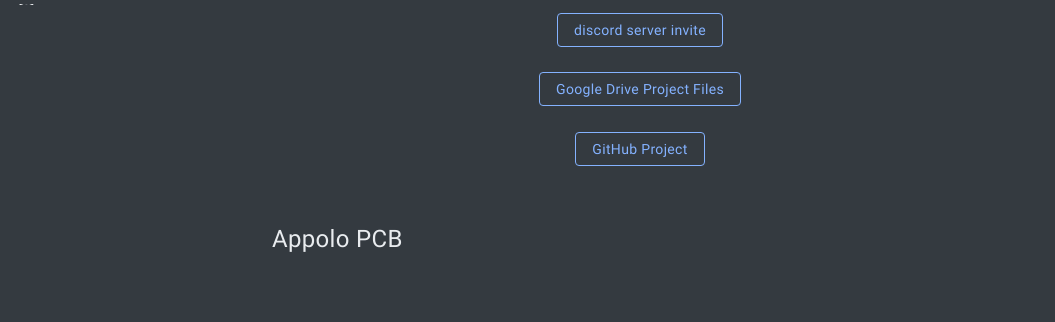
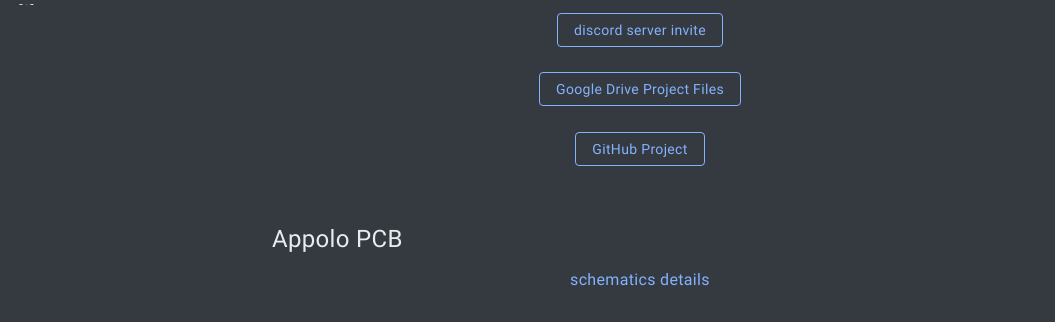
Before and after one commit to SuperPower/superpower.github.io, a plain HTML site: page index.html in a window 1280 px wide. Shown: the part 795-1117 px from the top of the page, without its empty margins (0-1055 px from the left). Drawn offline with Linux system fonts and the light colour scheme; some packages are replaced by stand-ins of ours; a script that the page names is missing.

Commit message:
local link

```diff
--- a/index.html
+++ b/index.html
@@ -470,6 +470,15 @@ https://github.com/alex-shpak/hugo-book
   <a class="anchor" href="#appolo-pcb">#</a>
 </h2>
 
+<div class="container">
+    <div class="row">
+        <div class="col text-center">
+        <a class="btn btn-primary btn-lg px-4 mb-2" href="https://superpower.github.io/docs/uc/original/schematics/" role="button" >schematics details</a>
+        </div>
+    </div>
+</div>
+
+
 
 
 <babylon id="64cc0dd3c8178c61" model="/original/pcb.glb" ></babylon>
```
